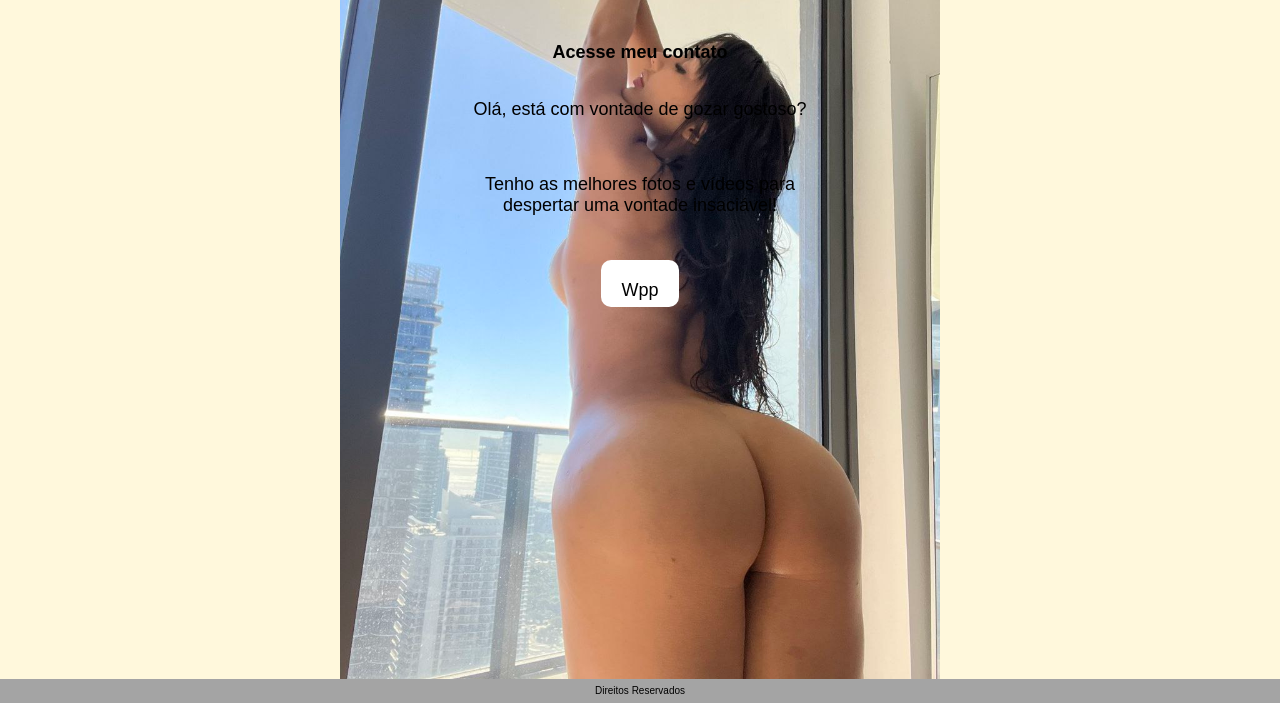
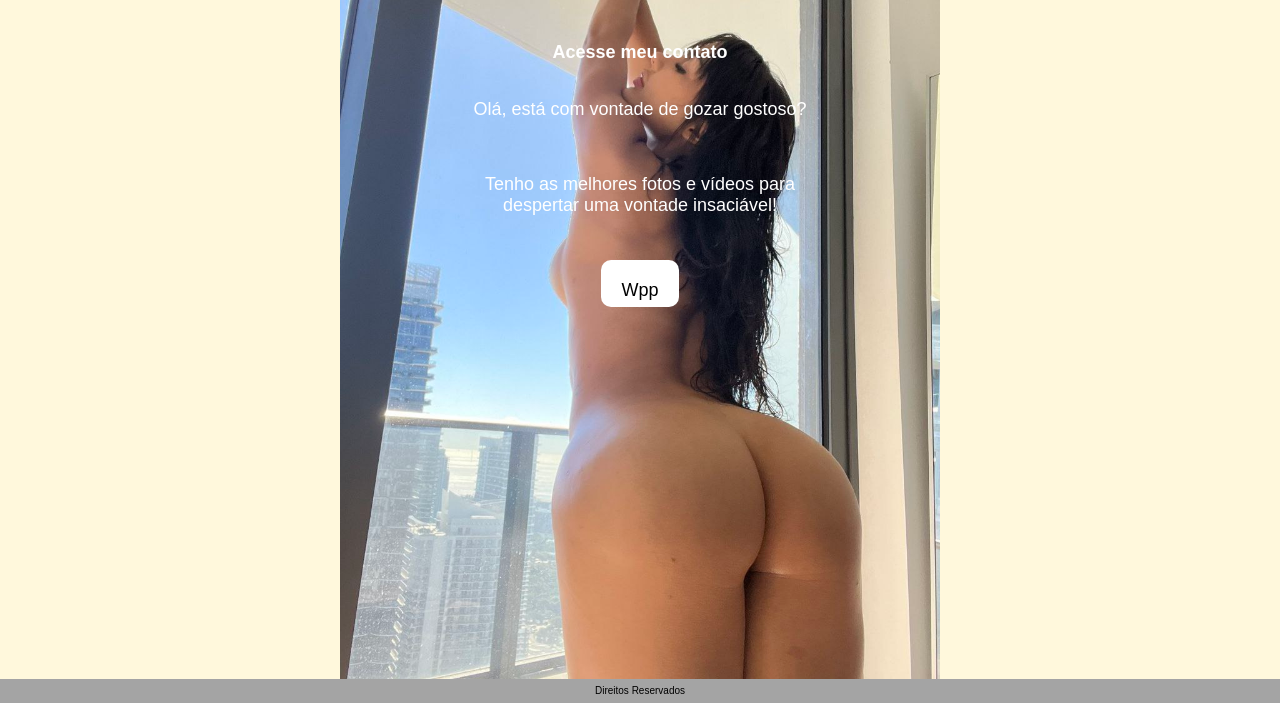
Before and after one commit to Kaio-0708cloud/site, a plain HTML site: page index.html in a window 1280 px wide. Shown: the part 121-824 px from the top of the page. Drawn offline with Linux system fonts and the light colour scheme.

Commit message:
Update estilo.css

```diff
--- a/estilo.css
+++ b/estilo.css
@@ -47,7 +47,7 @@ h3{
 	font-family: sans-serif;
 	font-size: 18px;
 	text-align: center;
-	color: Black;
+	color: white;
 }
 
 #container p{
@@ -55,7 +55,7 @@ h3{
 	font-family: sans-serif;
 	font-size: 18px;
 	text-align: center;
-	color: black;
+	color: white;
 }
 
 #letra p{
```
